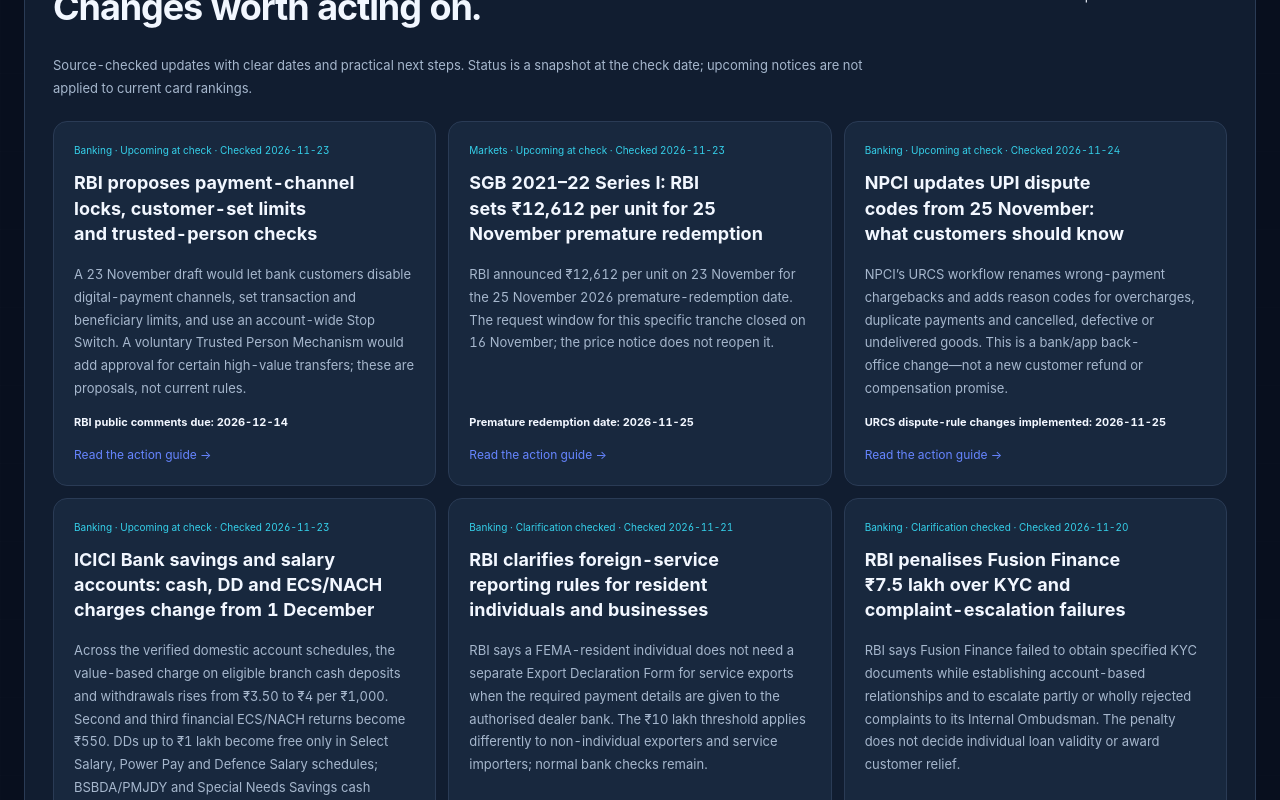
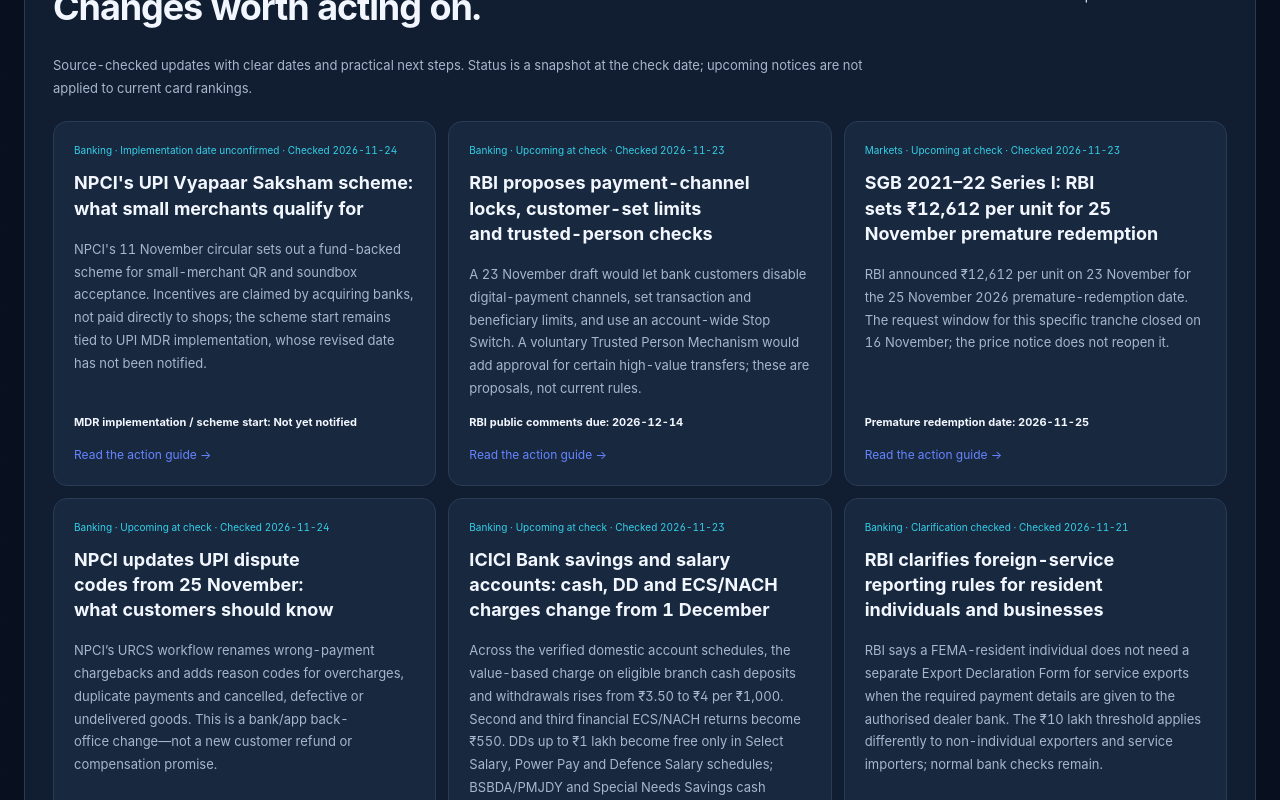
Before and after one commit to aqdas1820/credonomics-site, a Next.js app: page / in a window 1280 px wide. Shown: the part 2180-2980 px from the top of the page. Built offline with nearby package versions, Linux system fonts and the light colour scheme; no server answers.

Commit message:
Publish NPCI UPI Vyapaar Saksham scheme with MDR date caveat

```diff
--- a/app/data/research-watch.ts
+++ b/app/data/research-watch.ts
@@ -4,13 +4,66 @@ export type WatchItem = {
   checkedAt: string; eventDate: string; dateLabel: string; source: string; sourceLabel: string
   sourceLocation: string; audience: string; facts: string[]; actions: string[]; limits: string
   publishedAt?: string; updateNote?: string
-  announcementDate?: string; statusLabel?: 'Clarification checked' | 'Phased migration' | 'Investor advisory' | 'Subscription restrictions' | 'Availability checked' | 'Limited-time offer' | 'Directions extended' | 'Campaign underway' | 'Deadline passed'
+  announcementDate?: string; statusLabel?: 'Clarification checked' | 'Phased migration' | 'Investor advisory' | 'Subscription restrictions' | 'Availability checked' | 'Limited-time offer' | 'Directions extended' | 'Campaign underway' | 'Deadline passed' | 'Implementation date unconfirmed'
   additionalSources?: { url: string; label: string }[]
   cardIds?: string[]
 }
 
 /** Editorial snapshots. Future notices do not change the ranking engine before their effective dates. */
 export const researchWatch: WatchItem[] = [
+{
+  "slug": "npci-upi-vyapaar-saksham-small-merchant-scheme-november-2026",
+  "title": "NPCI's UPI Vyapaar Saksham scheme: what small merchants qualify for",
+  "summary": "NPCI's 11 November circular sets out a fund-backed scheme for small-merchant QR and soundbox acceptance. Incentives are claimed by acquiring banks, not paid directly to shops; the scheme start remains tied to UPI MDR implementation, whose revised date has not been notified.",
+  "category": "Banking",
+  "checkedAt": "2026-11-24",
+  "publishedAt": "2026-11-24",
+  "announcementDate": "2026-11-11",
+  "eventDate": "Not yet notified",
+  "dateLabel": "MDR implementation / scheme start",
+  "statusLabel": "Implementation date unconfirmed",
+  "source": "https://www.npci.org.in/uploads/UPI_OC_242_UPI_Vyapaar_Saksham_Scheme_for_Promoting_UPI_Acceptance_among_Small_Merchants_1842428cd7.pdf",
+  "sourceLabel": "NPCI/UPI/OC No. 242/2026–27 — UPI Vyapaar Saksham Scheme for Promoting UPI Acceptance among Small Merchants",
+  "sourceLocation": "Circular dated 11 November 2026, pages 1 and 4–7; Annexure I definitions and Annexure II claim format on pages 12–15; scheme period and fund-management clauses.",
+  "audience": "Small merchants with previous-financial-year turnover up to ₹40 lakh in the scheme's target geographies, acquiring banks/payment aggregators, and UPI users who want to distinguish merchant-side incentives from customer charges.",
+  "facts": [
+    "NPCI Circular OC242, dated 11 November 2026, introduces the UPI Vyapaar Saksham Scheme to expand physical QR-code and soundbox acceptance and encourage transaction growth. Its three-year period begins from the date UPI MDR is implemented.",
+    "For this scheme, a small merchant means annual turnover up to ₹40 lakh in the previous financial year. Target areas are Tier 3–6 centres, the North-Eastern States, Jammu & Kashmir and Ladakh; Tier 1–2 merchants qualify only when covered by a notified Central Government scheme such as PM SVANidhi or PM Vishwakarma.",
+    "The fund is built from 5% of participating issuing banks', acquiring banks', payer PSPs' and UPI application providers' MDR shares, excluding specified non-eligible categories such as industry programmes and capital-market transactions.",
+    "Component A receives 30% of the fund. For an eligible new merchant, the acquiring bank may claim ₹300 per physical QR code or ₹750 per soundbox, subject to at least 25 eligible transactions in any two months of each quarter, at least ₹5,000 transaction value per month, target-area or notified-scheme eligibility, and no duplicate funding for the same device.",
+    "Component B receives 50% of the fund. It covers eligible transactions at new and existing small merchants; the acquiring bank must maintain at least 5% quarter-on-quarter transaction-volume growth. The stated incentive is 0.03% of eligible transaction value, with a 50% additional incentive for targeted geographies.",
+    "Component C receives 20% of the fund and provides 0.20% of incremental eligible transaction value in targeted geographies over the previous quarter, on top of Component B.",
+    "Eligible transactions are successfully settled UPI payments of ₹2,000 or less at a qualifying small merchant. Reversed, refunded, cancelled or artificial transactions are excluded or recovered; artificial splitting to keep payments below ₹2,000 is not rewarded.",
+    "Claims are submitted by acquiring banks and validated by NPCI. The circular makes the bank the claimant; it does not promise a direct cash payment to each merchant. Component pools are separate and excess claims are paid pro rata.",
+    "The 15 September NPCI FAQ originally listed 15 October 2026 for MDR implementation. NPCI's 13 October deferral, reproduced in a listed-company exchange filing, moved implementation to immediately after Diwali on a date to be notified separately. OC242, issued on 11 November, still ties the scheme period to MDR implementation but does not state the replacement date; the start date remains unconfirmed.",
+    "The Ministry of Finance's 15 September framework says P2P UPI remains free, P2M payments up to ₹2,000 and qualifying P2PM merchants receiving up to ₹1 lakh per month through UPI QR remain zero-MDR, and MDR is not a customer charge. Banks were advised to ensure merchants do not pass MDR to customers, and UPI apps may not impose platform fees. The scheme's ₹40 lakh annual-turnover definition is separate from the P2PM ₹1 lakh monthly-receipt threshold."
+  ],
+  "actions": [
+    "If you run a small shop, ask your acquiring bank or payment aggregator whether it participates and how it will verify your previous-year turnover, location, merchant-onboarding date, QR/soundbox deployment and eligible settled transactions. The circular does not provide a direct merchant claim form.",
+    "Keep turnover records, onboarding and device-deployment evidence, and eligible transaction records. Ask the acquiring bank whether the same QR or soundbox has already received support under another scheme.",
+    "Do not split a payment artificially to keep it at or below ₹2,000; OC242 expressly excludes artificial transaction splitting from eligible activity.",
+    "If a customer is asked to pay a separate UPI MDR or app/platform fee, check the Ministry of Finance framework and the relevant bank or app's official notice; OC242 itself does not create a customer charge."
+  ],
+  "limits": "This is an NPCI member/acquiring-bank incentive scheme, not a direct cash grant or guaranteed free device for every shop. The ₹300 and ₹750 amounts are bank-side incentives for qualifying infrastructure; acquiring banks submit claims, NPCI validates them, and component funds can be exhausted with pro-rata settlement. The three-year scheme period begins only when UPI MDR is implemented. NPCI's 15 September FAQ listed 15 October, but a 13 October NPCI deferral moved implementation to post-Diwali on a date to be notified; OC242 does not provide that date. The scheme's ₹40 lakh annual-turnover test must not be confused with the separate P2PM zero-MDR threshold of up to ₹1 lakh in monthly UPI QR receipts. No direct merchant payout, customer MDR or platform fee is inferred.",
+  "additionalSources": [
+    {
+      "url": "https://www.pib.gov.in/PressReleasePage.aspx?PRID=2310586&lang=1&reg=22",
+      "label": "Ministry of Finance: UPI remains free for P2P, eligible small merchants and customers — 15 September 2026"
+    },
+    {
+      "url": "https://www.npci.org.in/uploads/FA_Qs_Merchant_Discount_Rate_MDR_on_Select_UPI_P2_M_Transactions_58dba1d39e.pdf",
+      "label": "NPCI MDR FAQ dated 15 September 2026 — original 15 October date, later superseded by the 13 October deferral"
+    },
+    {
+      "url": "https://nsearchives.nseindia.com/corporate/PAYTM_13102026143153_SE_DisclosureUpdateNPCIOct2026sd.pdf",
+      "label": "One97 Communications exchange filing reproducing NPCI's 13 October 2026 MDR deferral"
+    },
+    {
+      "url": "https://www.npci.org.in/circulars/upi",
+      "label": "NPCI official UPI circular register, checked 24 November 2026"
+    }
+  ]
+},
 {
   "slug": "rbi-draft-electronic-banking-safeguards-november-2026",
   "title": "RBI proposes payment-channel locks, customer-set limits and trusted-person checks",
@@ -1912,7 +1965,7 @@ export const researchWatch: WatchItem[] = [
 
 ]
 
-export function watchStatus(item: WatchItem): 'Upcoming at check' | 'Effective at check' | 'Clarification checked' | 'Phased migration' | 'Investor advisory' | 'Subscription restrictions' | 'Availability checked' | 'Limited-time offer' | 'Directions extended' | 'Campaign underway' | 'Deadline passed' {
+export function watchStatus(item: WatchItem): 'Upcoming at check' | 'Effective at check' | 'Clarification checked' | 'Phased migration' | 'Investor advisory' | 'Subscription restrictions' | 'Availability checked' | 'Limited-time offer' | 'Directions extended' | 'Campaign underway' | 'Deadline passed' | 'Implementation date unconfirmed' {
   if (item.statusLabel) return item.statusLabel
   return item.eventDate > item.checkedAt ? 'Upcoming at check' : 'Effective at check'
 }
```
